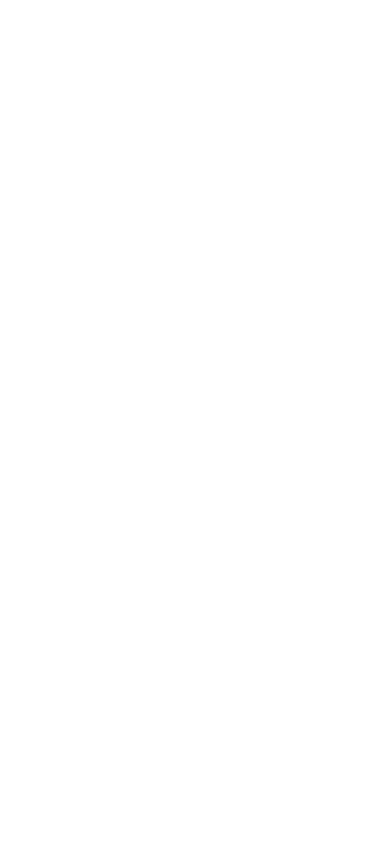
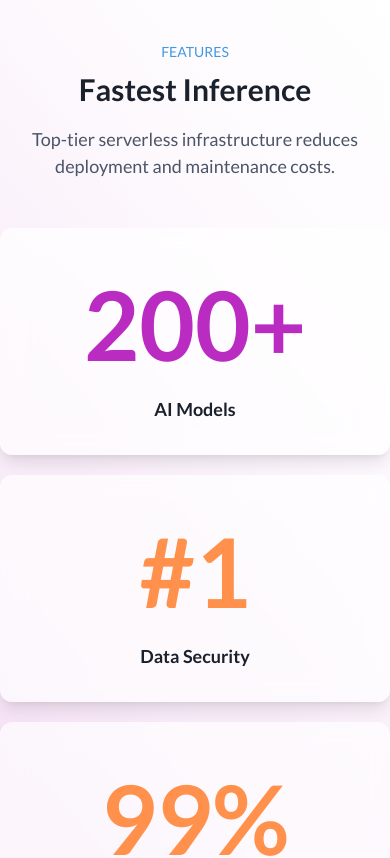
Before and after one commit to Arsalanbashir831/ModelLeap-AI, a React (Vite) app: page / in a window 390 px wide. Shown: the part 1540-2398 px from the top of the page. Before the commit the page ends 1507 px from the top, so only its background shows below. Built offline with nearby package versions, Linux system fonts and the light colour scheme.

Commit message:
featured section added landing page && responsive handled

```diff
--- /dev/null
+++ b/src/Components/LandingPage/Features.jsx
@@ -0,0 +1,85 @@
+import React from 'react';
+import { Box, Text, Heading, SimpleGrid } from '@chakra-ui/react';
+import { motion } from 'framer-motion';
+import { primaryColorOrange, primaryColorPurple } from '../../colorCodes';
+
+
+const MotionBox = motion(Box);
+const MotionHeading = motion(Heading);
+const MotionText = motion(Text);
+
+const FeatureCard = ({ number, label, color, delay }) => {
+  return (
+    <MotionBox
+      p={8}
+      bg="rgba(255, 255, 255, 0.7)"
+      borderRadius="xl"
+      backdropFilter="blur(15px)"
+      boxShadow="lg"
+      textAlign="center"
+      w="100%"
+      initial={{ opacity: 0, y: 50 }}
+      animate={{ opacity: 1, y: 0 }}
+      transition={{ duration: 0.8, delay }}
+    >
+      <Heading fontSize="8xl" color={color} mb={2}>
+        {number}
+      </Heading>
+      <Text fontSize="lg" fontWeight="bold">
+        {label}
+      </Text>
+    </MotionBox>
+  );
+};
+
+const Features = () => {
+
+
+  return (
+    <Box pt={16} pb={16} w="100%" textAlign="center">
+      <MotionText
+        fontSize="sm"
+        color="blue.400"
+        mb={2}
+        textTransform="uppercase"
+        initial={{ opacity: 0, y: 50 }}
+        animate={{ opacity: 1, y: 0 }}
+        transition={{ duration: 0.8, delay: 0.2 }}
+      >
+        Features
+      </MotionText>
+
+      <MotionHeading
+        fontSize={{ base: '3xl', md: '5xl' }}
+        mb={4}
+        fontWeight="bold"
+        initial={{ opacity: 0, y: 50 }}
+        animate={{ opacity: 1, y: 0 }}
+        transition={{ duration: 0.8, delay: 0.4 }}
+      >
+        Fastest Inference
+      </MotionHeading>
+
+      <MotionText
+        fontSize="lg"
+        color="gray.600"
+        mb={12}
+        initial={{ opacity: 0, y: 50 }}
+        animate={{ opacity: 1, y: 0 }}
+        transition={{ duration: 0.8, delay: 0.6 }}
+      >
+        Top-tier serverless infrastructure reduces deployment and maintenance
+        costs.
+      </MotionText>
+
+      <SimpleGrid columns={{ base: 1, md: 2 }} spacing={5} maxW="800px" mx="auto">
+        <FeatureCard number="200+" label="AI Models" color={primaryColorPurple} delay={0.8} />
+        <FeatureCard number="#1" label="Data Security" color={primaryColorOrange} delay={1.0} />
+        <FeatureCard number="99%" label="Uptime" color={primaryColorOrange} delay={1.2} />
+        <FeatureCard number="24/7" label="Support" color={primaryColorPurple} delay={1.4} />
+      </SimpleGrid>
+    </Box>
+  );
+};
+
+export default Features;
--- a/src/Pages/Landing/Landing.jsx
+++ b/src/Pages/Landing/Landing.jsx
@@ -12,6 +12,7 @@
 import Hero from "../../Components/LandingPage/Hero";
 import InfoSection from "../../Components/LandingPage/InfoSection";
 import SlideShow from "../../Components/LandingPage/SlideShow";
+import Features from "../../Components/LandingPage/Features";
 
 const LandingPage = () => {
   return (
@@ -51,8 +52,33 @@
           alignItems="center"
           height="100%"
         >
-          <SlideShow/>
+          <SlideShow />
         </Flex>
+      </Box>
+      <Box
+        as="section"
+        w={"full"}
+        pt={"10px"}
+        textAlign="center"
+        h="100%"
+        bgGradient="linear-gradient(
+    50deg,
+    hsl(298deg 50% 89%) 0%,
+    hsl(298deg 50% 90%) 12%,
+    hsl(298deg 50% 91%) 21%,
+    hsl(298deg 50% 92%) 27%,
+    hsl(298deg 50% 93%) 33%,
+    hsl(298deg 50% 94%) 39%,
+    hsl(299deg 50% 95%) 45%,
+    hsl(299deg 50% 95%) 50%,
+    hsl(299deg 50% 96%) 56%,
+    hsl(299deg 50% 97%) 63%,
+    hsl(299deg 50% 98%) 70%,
+    hsl(299deg 51% 99%) 81%,
+    hsl(0deg 0% 100%) 100%
+  )"
+      >
+        <Features />
       </Box>
     </>
   );
```
